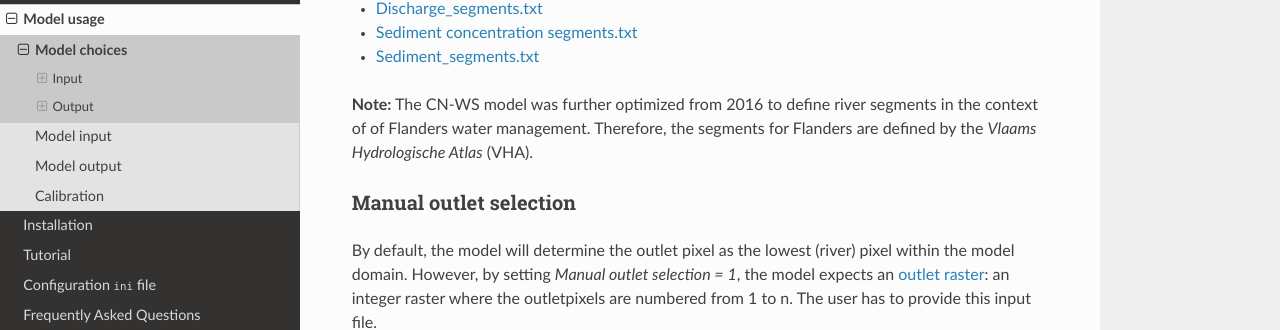
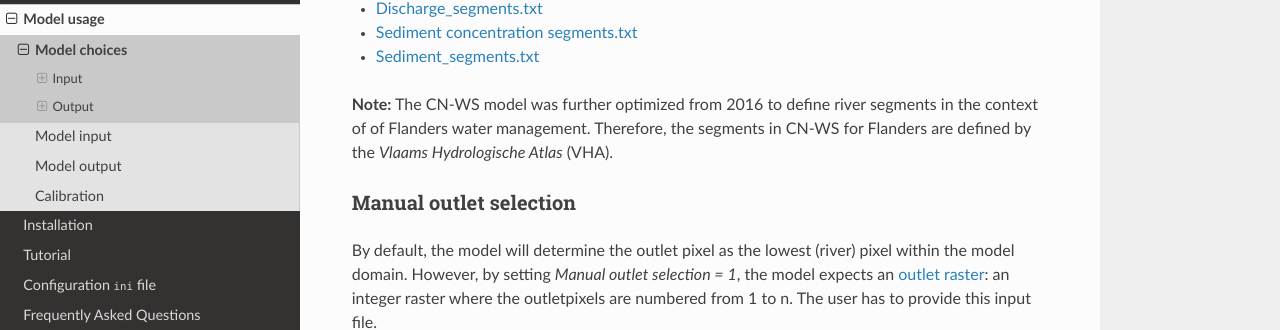
Before and after one commit to watem-sedem/watem-sedem, a Sphinx documentation site: the page built from docs/choices.rst, in a window 1280 px wide and 900 px high, scrolled down 7527 px. Shown: the part 163-493 px from the top of the window. Built offline with Sphinx 7.4.7 and the Read the Docs theme 2.0.0, drawn with Linux system fonts in a browser that asks for light colours.

```diff
--- a/docs/choices.rst
+++ b/docs/choices.rst
@@ -421,7 +421,8 @@ When this option is enabled, following output is written:
 
 **Note:** The CN-WS model was further optimized from 2016 to define river
 segments in the context of of Flanders water management. Therefore, the
-segments for Flanders are defined by the `Vlaams Hydrologische Atlas` (VHA).
+segments in CN-WS for Flanders are defined by the `Vlaams Hydrologische Atlas`
+(VHA).
 
 
 .. _manualoutlet:
```
